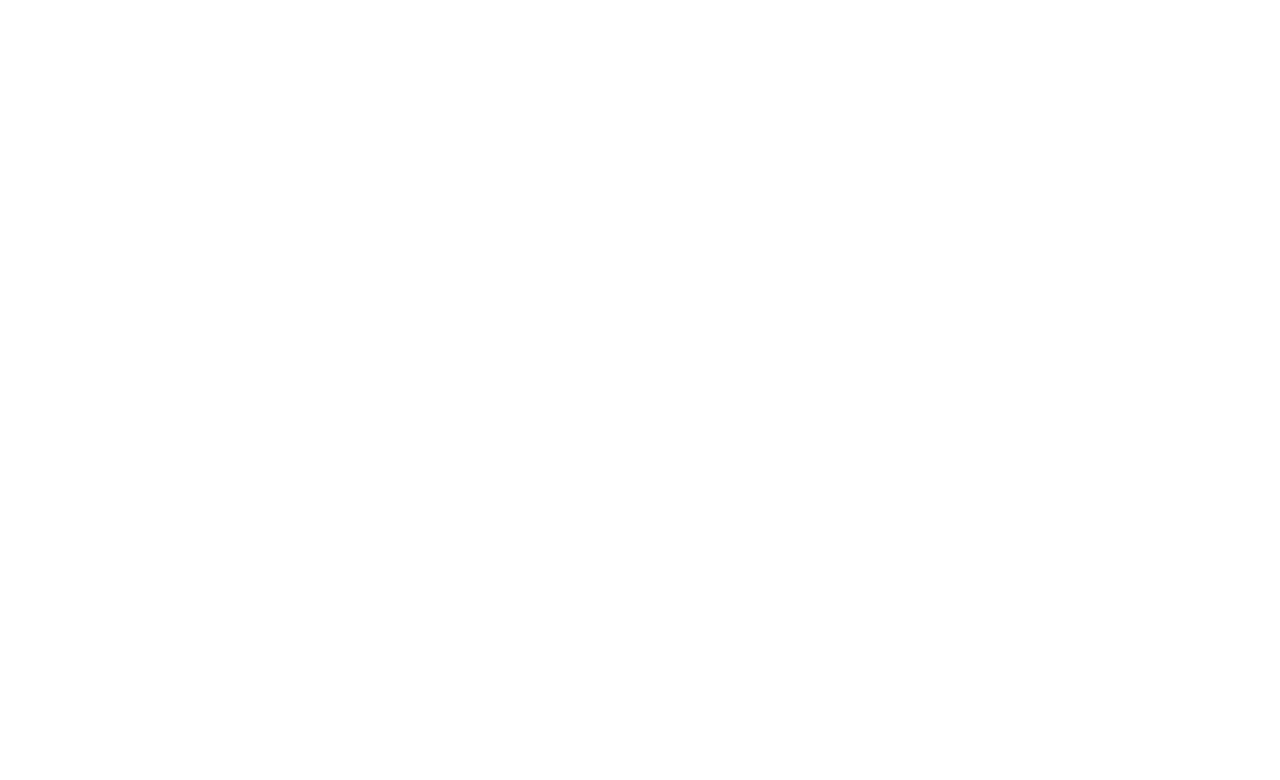
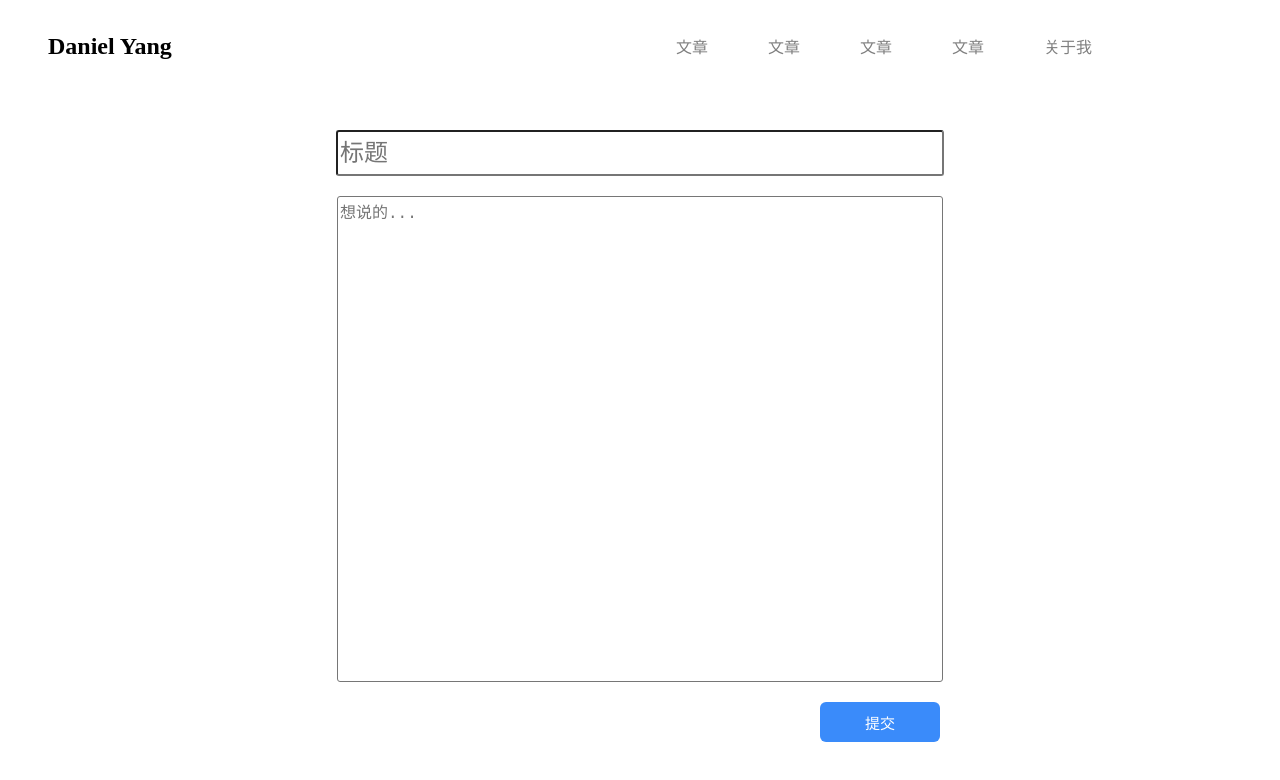
Before and after one commit to Darcy-Yang/personal-blog, a Vue app: page /#/write in a window 1280 px wide. Shown: the top 780 px of the page. Built offline with nearby package versions, Linux system fonts and the light colour scheme.

Commit message:
[🐨]confused

```diff
--- /dev/null
+++ b/src/components/Editor.vue
@@ -0,0 +1,52 @@
+<template>
+  <div class="main">
+    <input class="title" type="text" placeholder="标题"/>
+    <textarea class="content" placeholder="想说的..."></textarea>
+    <button class="submit">提交</button>
+  </div>
+</template>
+
+<script>
+export default {
+  name: 'editor'
+}
+</script>
+
+<style lang="less" scoped>
+.main {
+  margin: 0 auto;
+  width: 600px;
+  display: flex;
+  flex-direction: column;
+  align-items: center;
+  justify-content: center;
+  margin-top: 36px;
+  .title {
+    width: 600px;
+    height: 40px;
+    margin: 20px 0px;
+    font-size: 24px;
+    border-radius: 3px;
+  }
+  .content {
+    width: 600px;
+    height: 480px;
+    resize: none;
+    font-size: 16px;
+    border-radius: 3px;
+  }
+  .submit {
+    align-self: flex-end;
+    margin: 20px 0px;
+    width: 120px;
+    height: 40px;
+    border: none;
+    border-radius: 6px;
+    cursor: pointer;
+    font-size: 15px;
+    color: white;
+    background: rgb(58, 139, 250);
+  }
+}
+
+</style>
--- a/src/router/index.js
+++ b/src/router/index.js
@@ -2,6 +2,7 @@
 import Router from 'vue-router'
 import Home from '@/views/Home/index'
 import Article from '@/views/Article/article'
+import Write from '@/views/Write/write'
 
 Vue.use(Router)
 
@@ -16,6 +17,11 @@
       path: '/article',
       component: Article,
       name: 'article'
+    },
+    {
+      path: '/write',
+      component: Write,
+      name: 'write'
     }
   ]
 })
--- /dev/null
+++ b/src/views/Write/write.vue
@@ -0,0 +1,23 @@
+<template>
+  <div>
+    <NavBar/>
+    <Editor/>
+  </div>
+</template>
+
+<script>
+import NavBar from '@/components/nav/NavBar'
+import Editor from '@/components/Editor'
+
+export default {
+  name: 'write',
+  components: {
+    NavBar,
+    Editor
+  }
+}
+</script>
+
+<style lang="less" scoped>
+
+</style>
```
